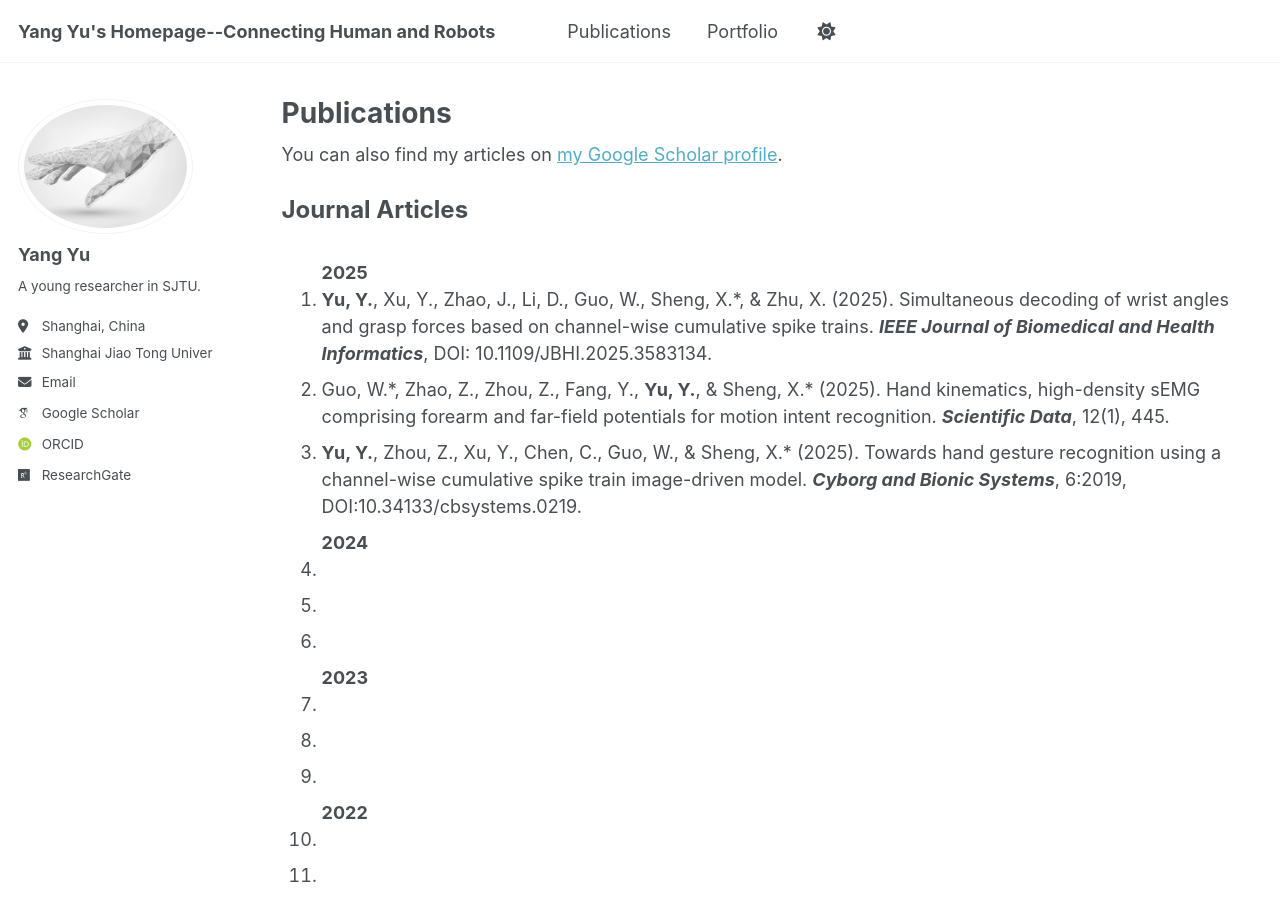
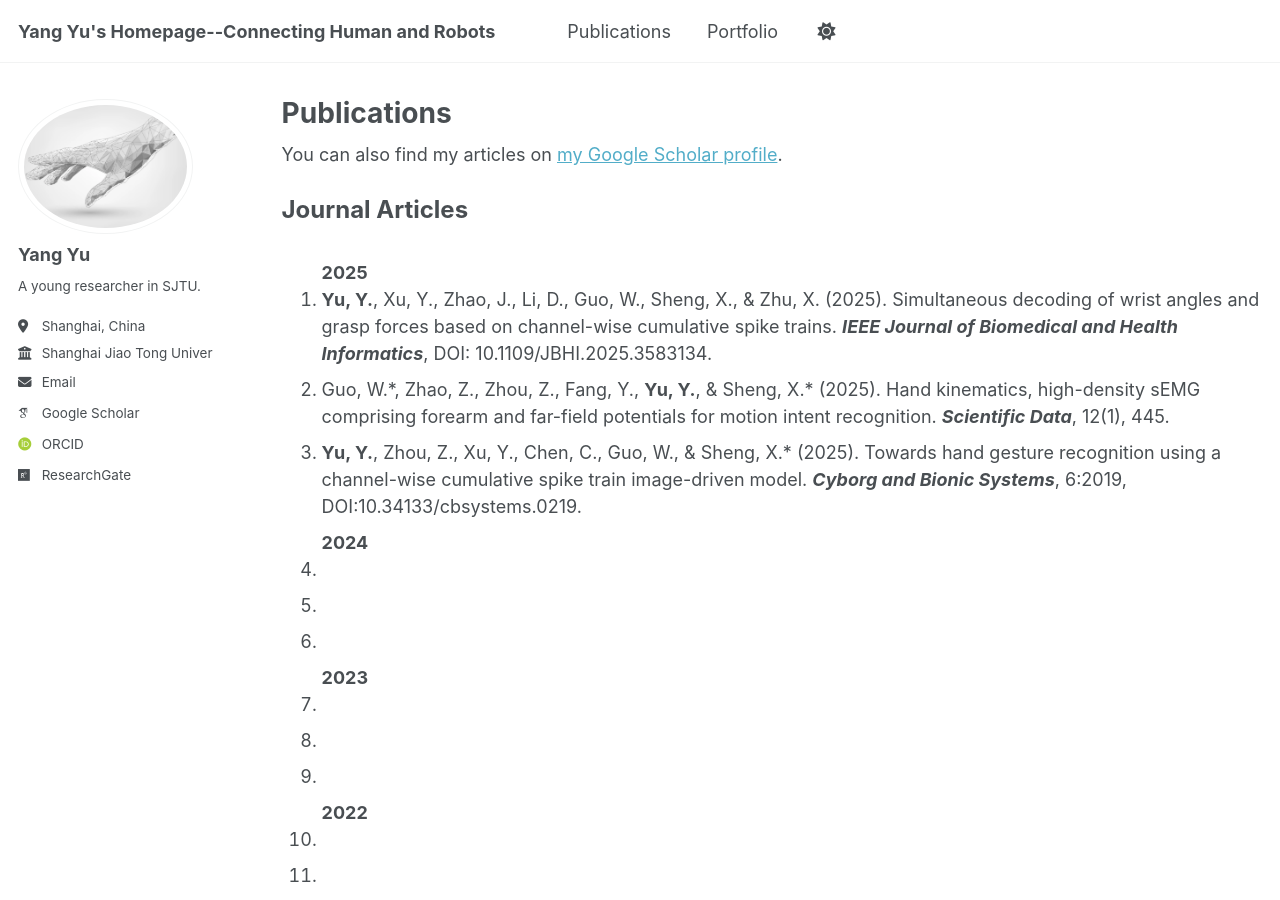
Before and after one commit to Yu-SJTUMRI/Yu-SJTUMRI.github.io, a Jekyll site: the page built from _pages/publications.html, in a window 1280 px wide and 900 px high. Built offline with Jekyll 4.4.1, drawn with Linux system fonts in a browser that asks for light colours; some web fonts are replaced; a script that is not in the unit is left out.

```diff
--- a/_pages/publications.html
+++ b/_pages/publications.html
@@ -42,7 +42,7 @@ author_profile: true
 
 <ol>
 <span class="no-indent"><b>2025</b></span>
-  <li><b>Yu, Y.</b>, Xu, Y., Zhao, J., Li, D., Guo, W., Sheng, X.*, & Zhu, X. (2025). Simultaneous decoding of wrist angles and grasp forces based on channel-wise cumulative spike trains. <i><b>IEEE Journal of Biomedical and Health Informatics</b></i>, DOI: 10.1109/JBHI.2025.3583134.</li>
+  <li><b>Yu, Y.</b>, Xu, Y., Zhao, J., Li, D., Guo, W., Sheng, X., & Zhu, X. (2025). Simultaneous decoding of wrist angles and grasp forces based on channel-wise cumulative spike trains. <i><b>IEEE Journal of Biomedical and Health Informatics</b></i>, DOI: 10.1109/JBHI.2025.3583134.</li>
   <li>Guo, W.*, Zhao, Z., Zhou, Z., Fang, Y., <b>Yu, Y.</b>, & Sheng, X.* (2025). Hand kinematics, high-density sEMG comprising forearm and far-field potentials for motion intent recognition. <i><b>Scientific Data</b></i>, 12(1), 445.</li>
   <li><b>Yu, Y.</b>, Zhou, Z., Xu, Y., Chen, C., Guo, W., & Sheng, X.* (2025). Towards hand gesture recognition using a channel-wise cumulative spike train image-driven model. <i><b>Cyborg and Bionic Systems</b></i>, 6:2019, DOI:10.34133/cbsystems.0219.</li>
 
```
